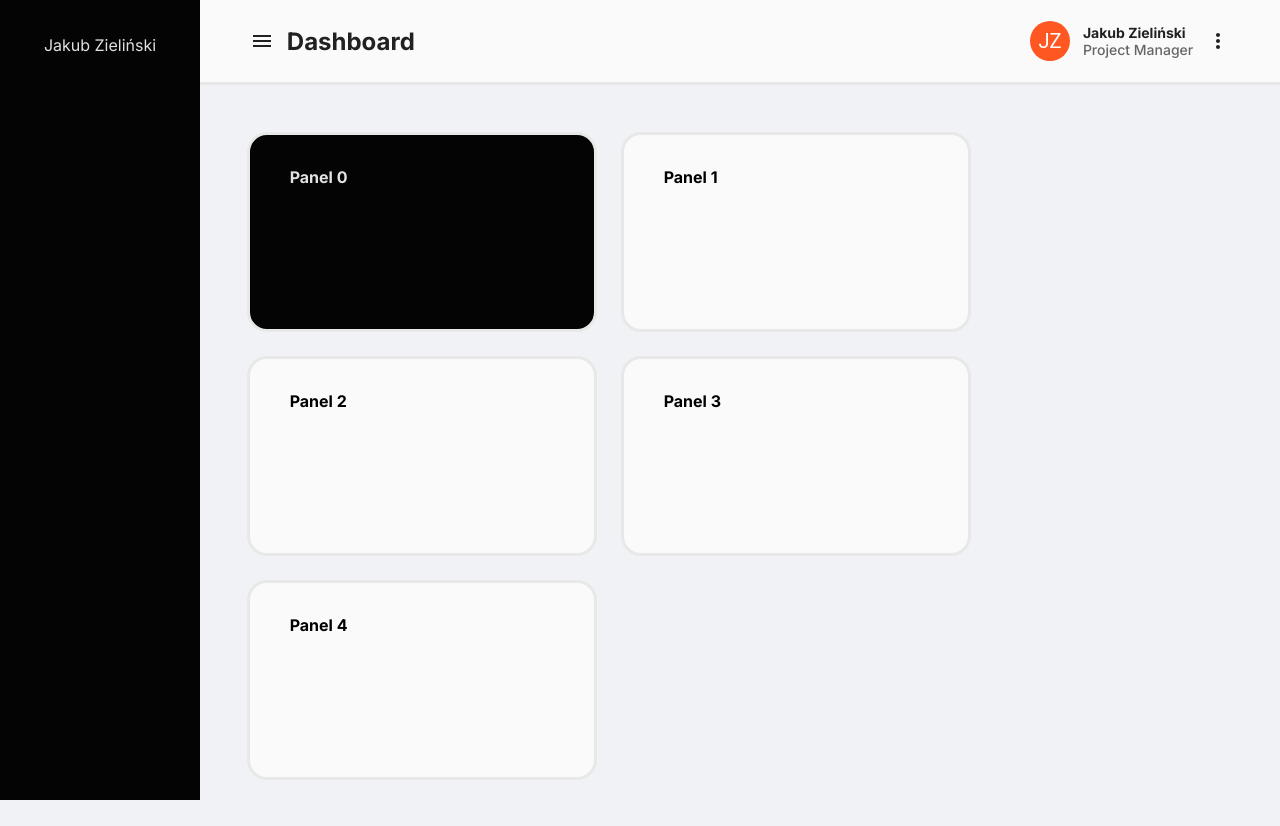
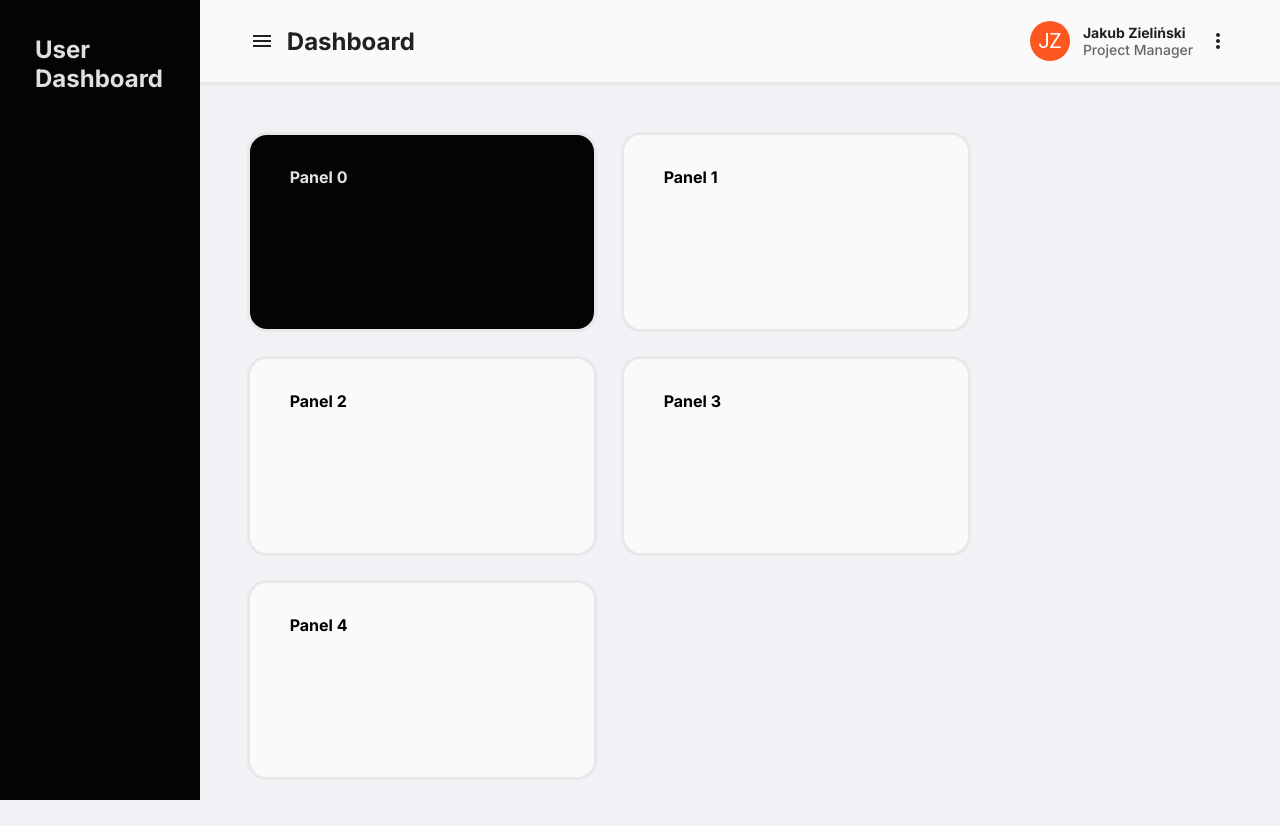
Before and after one commit to jzielinski47/react-user-dashboard-old, a React (Create React App) app: page / in a window 1280 px wide. Built offline with nearby package versions, Linux system fonts and the light colour scheme.

Commit message:
project-naming-convention

```diff
--- a/src/components/Sidebar.tsx
+++ b/src/components/Sidebar.tsx
@@ -1,12 +1,12 @@
 import React from 'react';
 import './Sidebar.css';
 
-const author: string = "Jakub Zieliński"
+const projectName: string = "User Dashboard"
 
 function Sidebar() {
     return (
         <div className='sidebar'>
-            {author}
+            <span className='title'>{projectName}</span>
         </div>
     );
 }
```
